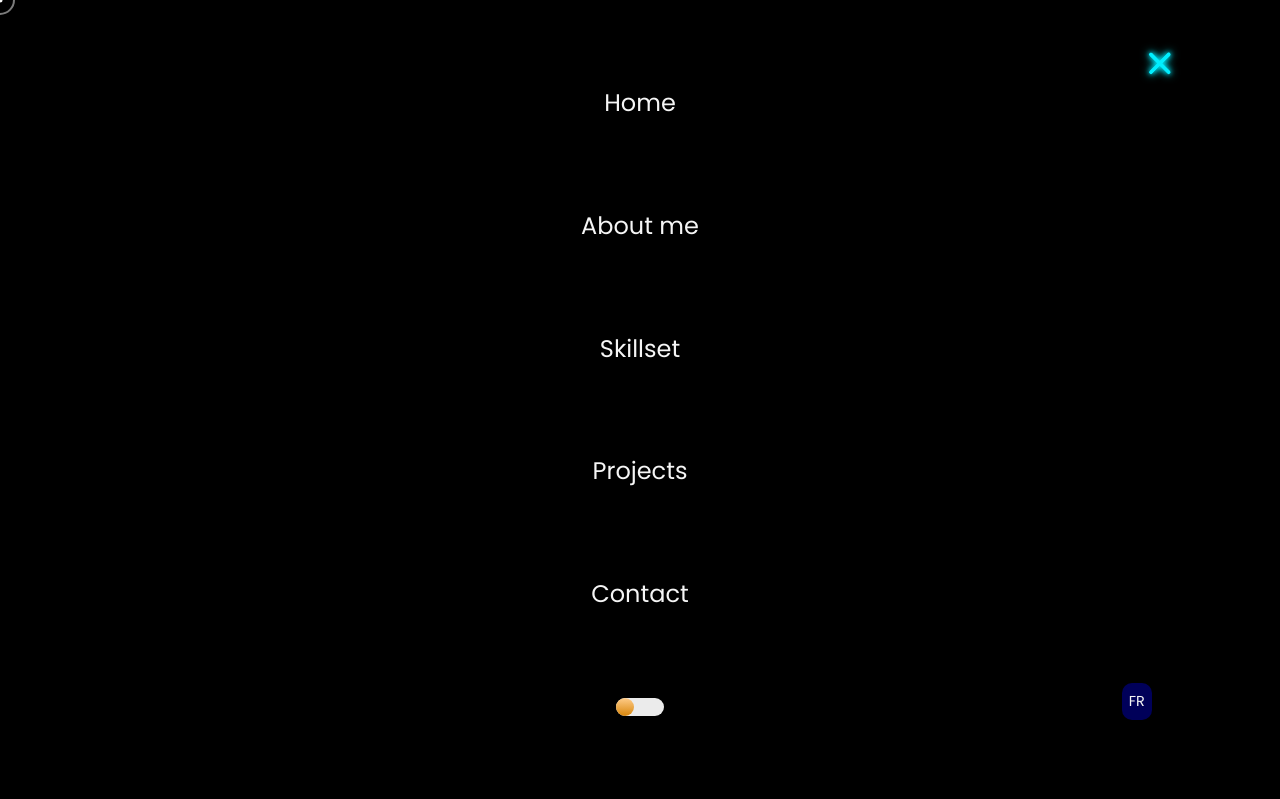
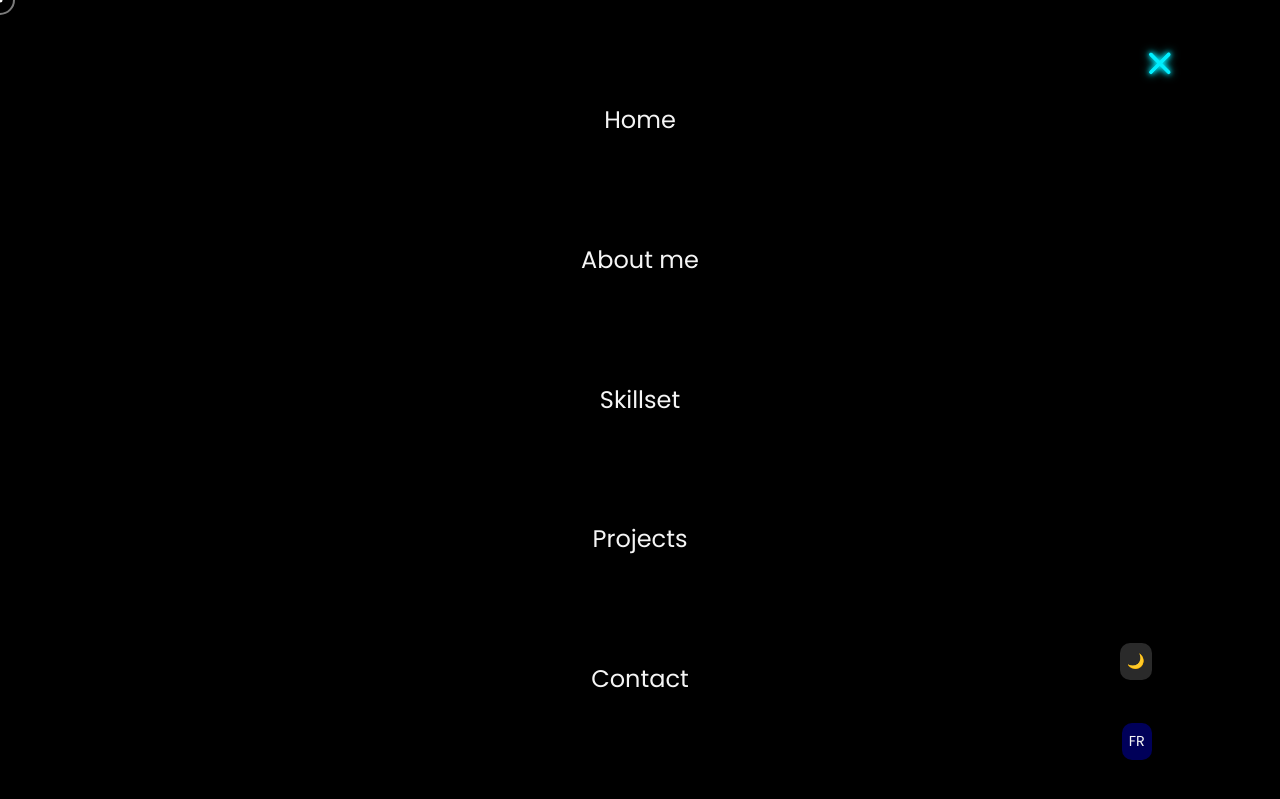
Before and after one commit to Arman75462/Portfolio, a website built with webpack: page src/index.html in a window 1280 px wide. Both pictures are taken after a click on the element 1160 px from the left and 64 px from the top of the page. Shown: the top 799 px of the page. Built offline with nearby package versions, Linux system fonts and the light colour scheme; a web font is replaced by a local one.

Commit message:
Changed darkmode button
Changed the darkmode button from a toggle to a button because of lack of similarity with other buttons.

```diff
--- a/src/index.css
+++ b/src/index.css
@@ -398,54 +398,23 @@ SPECIFIC LAYOUT AND STYLES=
 
 /* DARKMODE/LIGHTMODE TOGGLE */
 .darkmode-toggle {
-  width: 0;
-  height: 0;
-  visibility: hidden;
+  padding: 0.5em;
+  font-size: 0.9rem;
+  border-radius: 10px;
   position: absolute;
-  bottom: 50%;
+  bottom: 15%;
   right: 10%;
+  background-color: rgb(42, 42, 42);
 }
 
-.darkmode-toggle:checked + .darkmode-label {
-  background-color: #242424;
-}
-
-.darkmode-toggle:checked + .darkmode-label:after {
-  transform: translateX(165%);
-  background: linear-gradient(180deg, #777, #3a3a3a);
-}
-
-.darkmode-label,
-.darkmode-label:after {
-  transition: 0.4s;
-}
-
-.darkmode-label {
-  width: 2em;
-  height: 0.75em;
-  position: relative;
-  display: block;
-  background-color: #ebebeb;
-  border-radius: 40px;
-  cursor: pointer;
-}
-
-.darkmode-label:after {
-  content: "";
-  width: 0.75em;
-  height: 0.75em;
-  position: absolute;
-  background: linear-gradient(180deg, #ffcc89, #d8860b);
-  border-radius: 50%;
-}
-
+/* LANGUAGE CHANGE */
 .nav__language {
   padding: 0.5em;
   font-size: 0.9rem;
   border-radius: 10px;
   background-color: rgba(0, 0, 255, 0.348);
   position: absolute;
-  bottom: 10%;
+  bottom: 5%;
   right: 10%;
 }
 
--- a/src/index.html
+++ b/src/index.html
@@ -47,13 +47,7 @@
             <li class="nav__item"><a href="#" class="nav__link">Contact</a></li>
 
             <!-- DARKMODE/LIGHTMODE TOGGLE -->
-            <input
-              type="checkbox"
-              id="darkmode-toggle"
-              class="darkmode-toggle"
-            />
-            <label for="darkmode-toggle" class="darkmode-label"></label>
-
+            <button type="button" class="darkmode-toggle">🌙</button>
             <!-- LANGUAGE CHANGE -->
             <button type="button" class="nav__language">FR</button>
           </ul>
```
